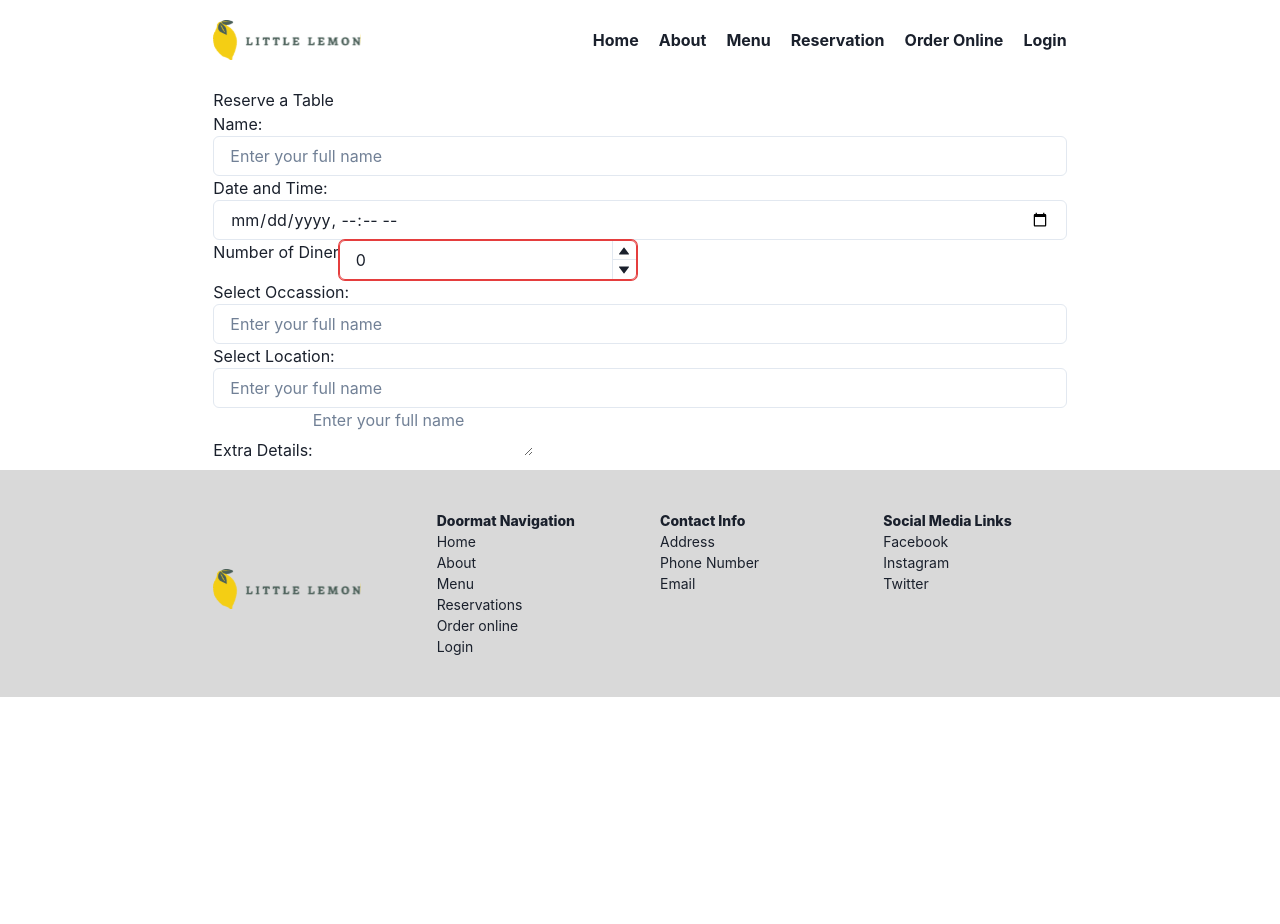
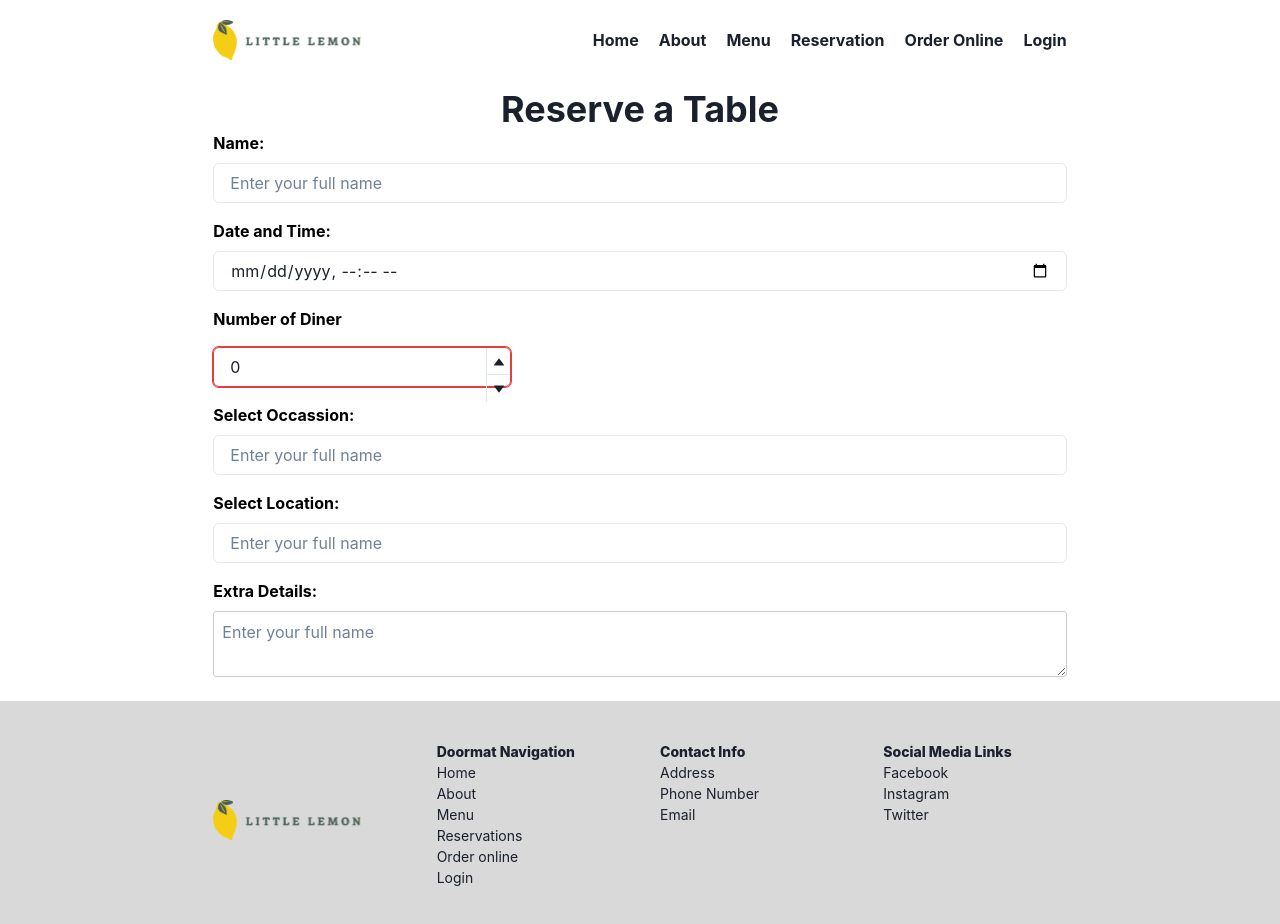
Before and after one commit to lexzee/captstone-project, a React (Create React App) app: page / in a window 1280 px wide. Shown: the top 924 px of the page. Before the commit the page ends 800 px from the top, so only its background shows below. Built offline with nearby package versions, Linux system fonts and the light colour scheme.

Commit message:
basic form styling for reserve a table

```diff
--- a/src/App.css
+++ b/src/App.css
@@ -1,38 +1,16 @@
-.App {
-  text-align: center;
+label{
+    font-size: 1em;
+    font-weight: bold;
+    color: #000;
+    margin: 0 0 0.5em 0;
+    display: block;
 }
-
-.App-logo {
-  height: 40vmin;
-  pointer-events: none;
+input, textarea{
+    font-size: 1em;
+    padding: 0.5em;
+    border: 1px solid #ccc;
+    border-radius: 3px;
+    width: 100%;
+    box-sizing: border-box;
+    margin: 0 0 1em 0;
 }
-
-@media (prefers-reduced-motion: no-preference) {
-  .App-logo {
-    animation: App-logo-spin infinite 20s linear;
-  }
-}
-
-.App-header {
-  background-color: #282c34;
-  min-height: 100vh;
-  display: flex;
-  flex-direction: column;
-  align-items: center;
-  justify-content: center;
-  font-size: calc(10px + 2vmin);
-  color: white;
-}
-
-.App-link {
-  color: #61dafb;
-}
-
-@keyframes App-logo-spin {
-  from {
-    transform: rotate(0deg);
-  }
-  to {
-    transform: rotate(360deg);
-  }
-}
--- a/src/components/ReserveTable.jsx
+++ b/src/components/ReserveTable.jsx
@@ -1,31 +1,38 @@
 import React from 'react'
 import Header from './Header'
 import Footer from './Footer'
-import { Grid, GridItem, Input, InputGroup, NumberDecrementStepper, NumberIncrementStepper, NumberInput, NumberInputField, NumberInputStepper, Spacer } from '@chakra-ui/react'
+import { Grid, GridItem, Heading, Input, InputGroup, NumberDecrementStepper, NumberIncrementStepper, NumberInput, NumberInputField, NumberInputStepper, Flex, VStack } from '@chakra-ui/react'
 
 const ReserveTable = () => {
+  const fieldset = {
+    // border: 'none',
+    display: 'flex',
+    flexDirection: 'column',
+    alignItems: 'start',
+    justifyContent: 'space-between',
+  }
   return (
     <>
       <Header />
       <Grid templateColumns="repeat(12, 1fr)">
         <GridItem colStart={3} colSpan={8}>
           <form>
-            <fieldset>
-              <header>Reserve a Table</header>
+            <fieldset style={fieldset}>
+              <Heading as="h1" alignSelf='center'>Reserve a Table</Heading>
               <label for='name'>Name:</label>
               <Input placeholder='Enter your full name' name="name" />
               <label for='date'>Date and Time:</label>
               <Input placeholder='Select Date and Time' type="datetime-local" />
-              <InputGroup>
+              <VStack align="left" position="relative">
                 <label for='noOfDiner'>Number of Diner</label>
-                <NumberInput defaultValue={0} min={1} max={20}>
+                <NumberInput defaultValue={0} min={1} max={20} display="flex">
                   <NumberInputField />
                   <NumberInputStepper>
                     <NumberIncrementStepper />
                     <NumberDecrementStepper />
                   </NumberInputStepper>
                 </NumberInput>
-              </InputGroup>
+              </VStack>
               <label for='occassion'>Select Occassion:</label>
               <Input placeholder='Enter your full name' name="occassion" />
               <label for='location'>Select Location:</label>
```
